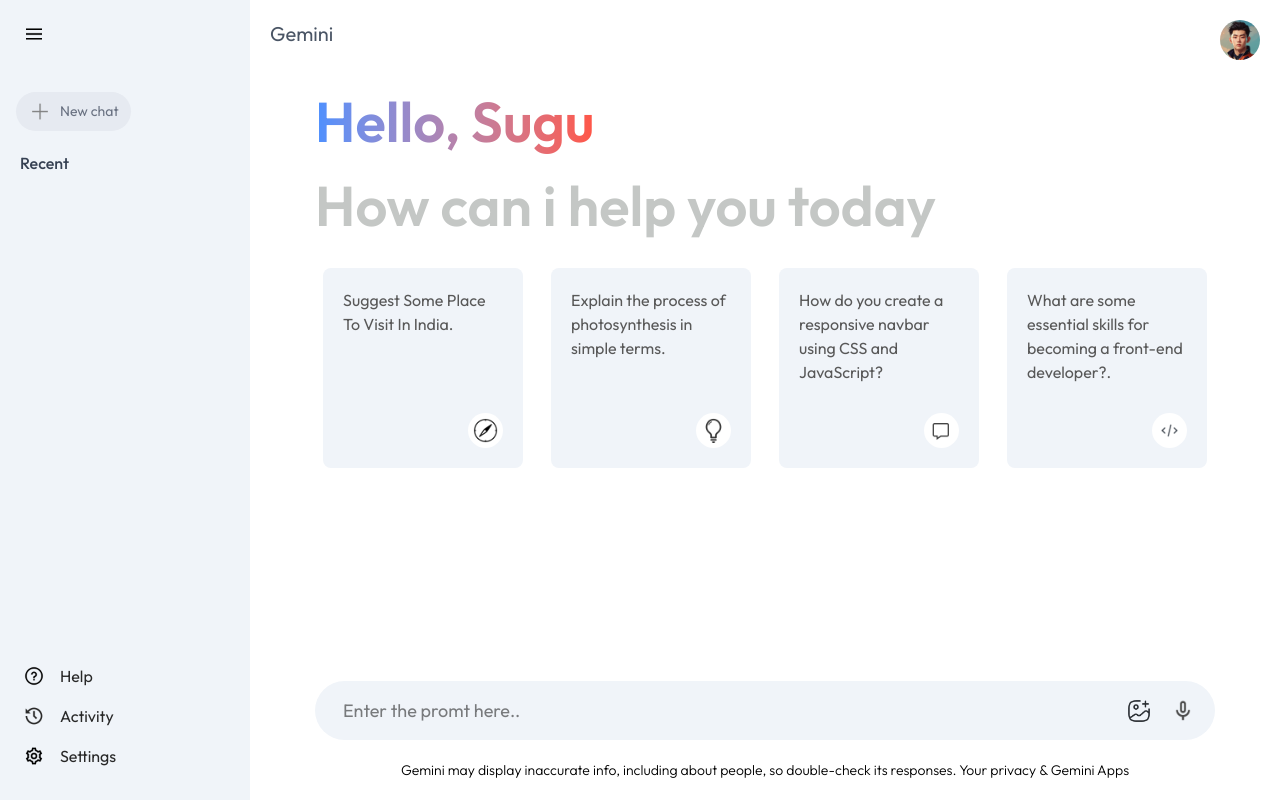
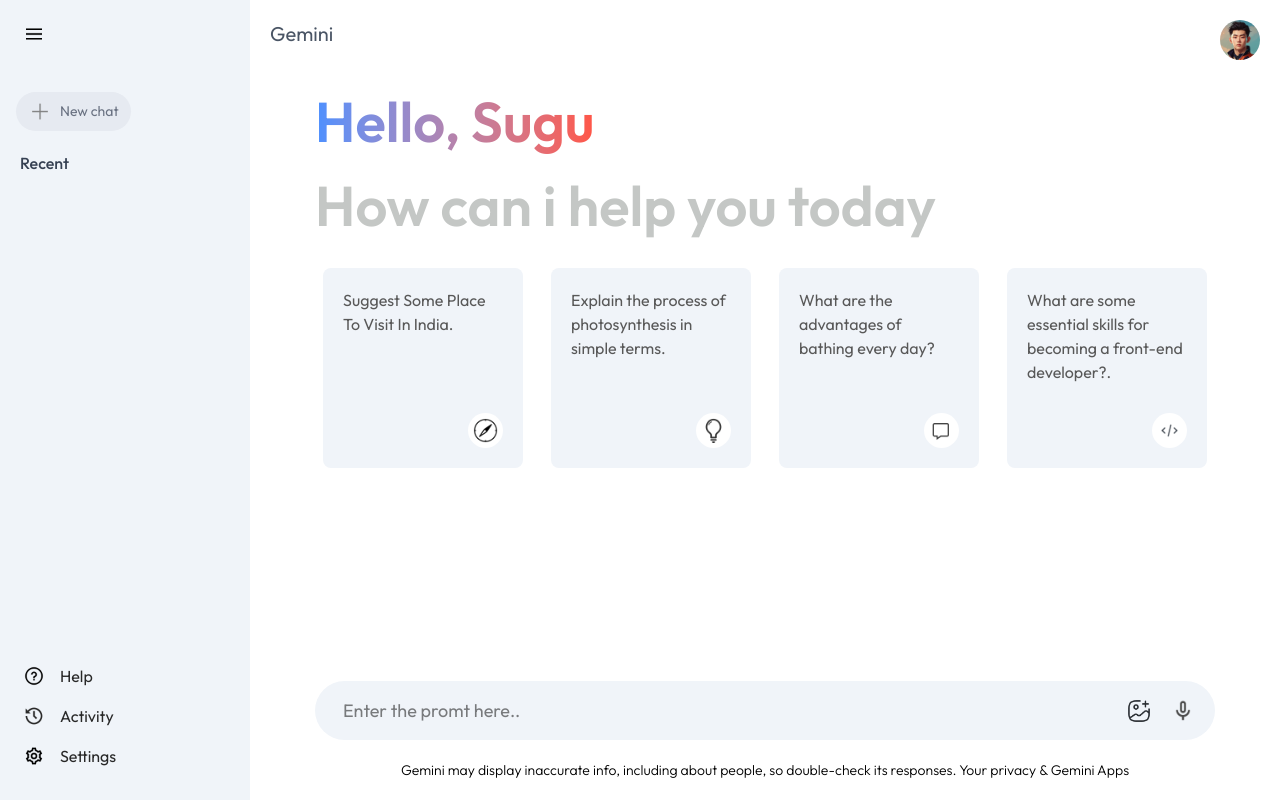
Before and after one commit to manu-sklm/React_Projects, a React (Vite) app in the folder Gemini_Clone/: page / in a window 1280 px wide. Built offline with nearby package versions, Linux system fonts and the light colour scheme.

Commit message:
card text-change

```diff
--- a/Gemini_Clone/src/components/Main.jsx
+++ b/Gemini_Clone/src/components/Main.jsx
@@ -108,7 +108,7 @@
                   </div>
 
                   <div className="p-5 h-[200px] max-w-[200px] bg-[#f0f4f9] rounded-lg relative cursor-pointer hover:bg-[#dfe4ea] "  onClick={()=>handleCardClick("How do you create a responsive navbar using CSS and JavaScript?")}>
-                     <p className='text-[#585858]'>How do you create a responsive navbar using CSS and JavaScript?</p>
+                     <p className='text-[#585858]'>What are the advantages of bathing every day?</p>
                       <img src={assets.message_icon} alt="message"  className='size-[35px] absolute bottom-5  right-5 rounded-full bg-white  p-[5px] '/>
                   </div>
 
@@ -120,7 +120,7 @@
 
 
            </>):(
-					<div className="px-[5%] max-h-[70vh] overflow-y-scroll scrollbar-hide mb-5">
+					<div className="px-[5%] max-h-[70vh] overflow-y-scroll scrollbar-hide ">
 						<div className="my-[40px] flex items-center gap-[20px]">
 							<img src={assets.user} alt="" className="w-[40px] rounded-full" />
 							<p className='self-end max-w-[80%] bg-[#e8f0fe] px-4 py-2 rounded-tl-sm rounded-tr-full rounded-br-full rounded-bl-full text-[16px] '>{input}</p>
@@ -148,7 +148,7 @@
 
                                <p
                                    className={`transition-all duration-500 ease-in-out opacity-0 translate-y-2 ${
-                                    resultData ? 'opacity-100 translate-y-0 px-7' : ''
+                                    resultData ? 'opacity-100 translate-y-0 pb-7' : ''
                                    } text-[16px] font-light leading-[1.8]`}
                                    dangerouslySetInnerHTML={{ __html: resultData }}
 
```
Also changed, not shown: 1 other file (tests, documents, lock files or other folders).
